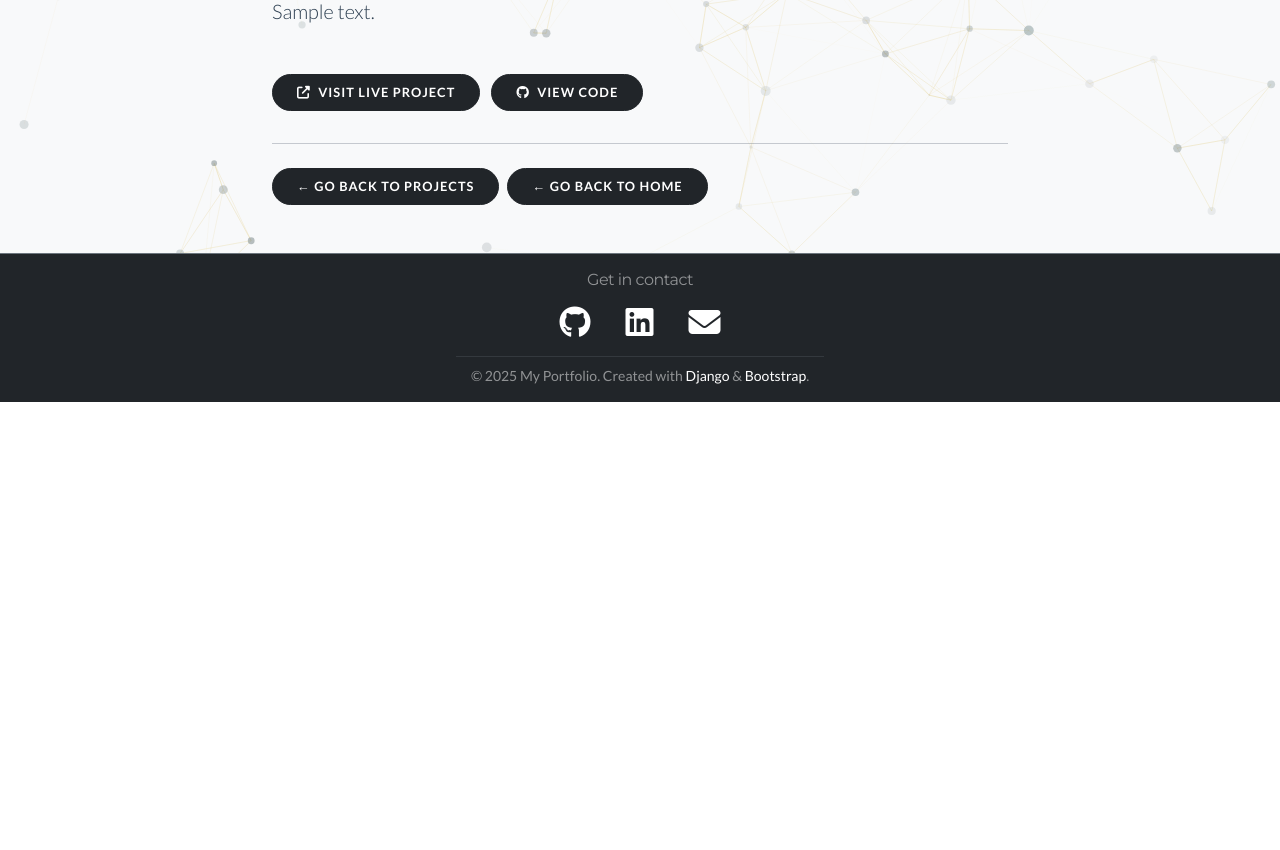
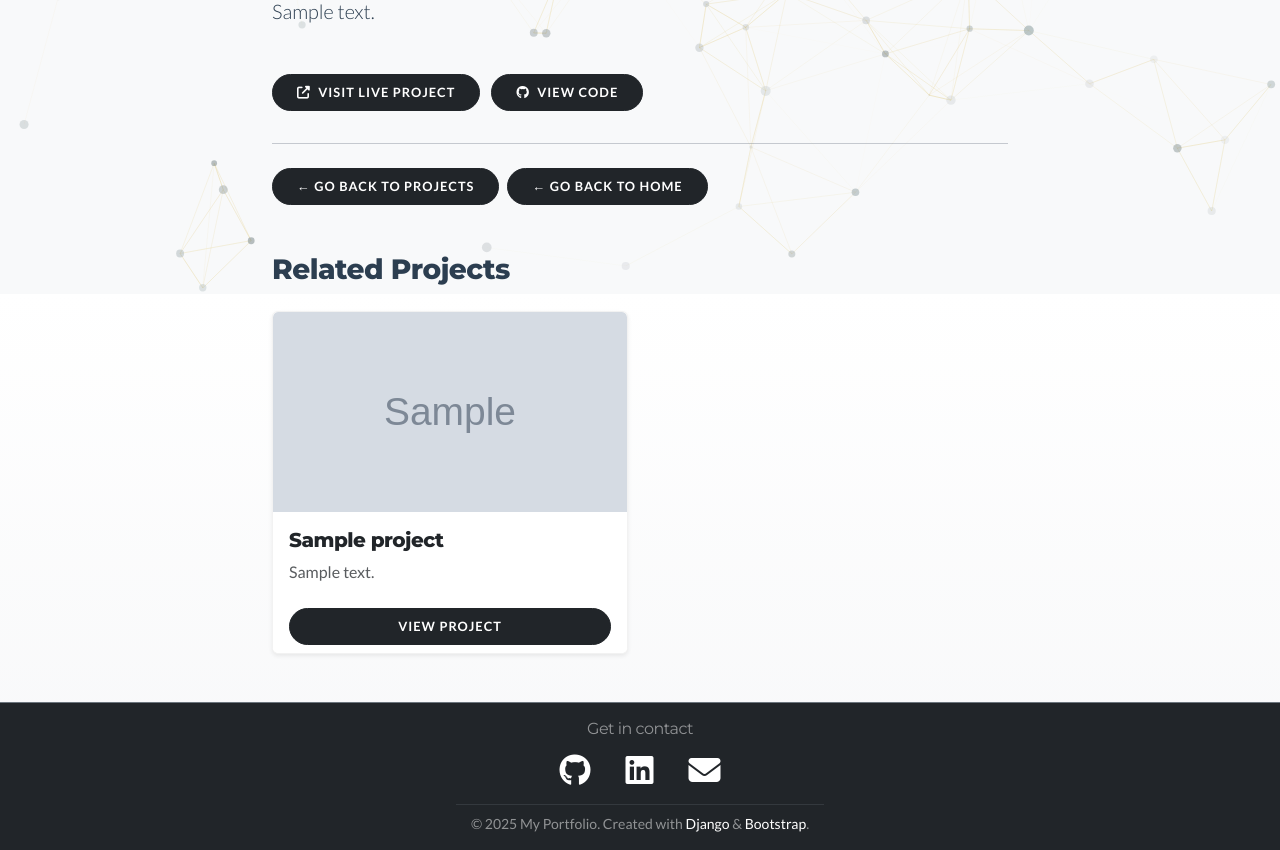
Before and after one commit to marcos-caballeronieto/my-web-portfolio, a Django app: page /project/1/ in a window 1280 px wide. Shown: the part 506-1356 px from the top of the page. Before the commit the page ends 908 px from the top, so only its background shows below. Run offline with Django 5.2, Linux system fonts and the light colour scheme; tables that the repository leaves empty hold one stand-in row (values such as "Sample post"); grey boxes marked "Sample" are stand-in pictures; some libraries are stand-ins or nearby versions.

Commit message:
feat: add related projects functionality

```diff
--- a/config/settings.py
+++ b/config/settings.py
@@ -21,12 +21,12 @@ BASE_DIR = Path(__file__).resolve().parent.parent
 # See https://docs.djangoproject.com/en/5.2/howto/deployment/checklist/
 
 # SECURITY WARNING: keep the secret key used in production secret!
-SECRET_KEY = os.getenv('SECRET_KEY')
+SECRET_KEY = os.getenv('SECRET_KEY', 'django-insecure-dev-key-replace-in-production-12345')
 
 # SECURITY WARNING: don't run with debug turned on in production!
-DEBUG = False
+DEBUG = True
 
-ALLOWED_HOSTS = ['marcoscaballero.pythonanywhere.com']
+ALLOWED_HOSTS = ['marcoscaballero.pythonanywhere.com','localhost', '127.0.0.1']
 
 
 # Application definition
--- a/portfolio/admin.py
+++ b/portfolio/admin.py
@@ -7,11 +7,11 @@ class ProjectAdmin(admin.ModelAdmin):
 
     - Displays 'title' and 'is_featured' fields in the list view.
     - Allows inline editing of the 'is_featured' field.
-    - Uses horizontal filter widget for the 'categories' many-to-many field.
+    - Uses horizontal filter widget for the 'categories' and 'related_projects' many-to-many fields.
     """
     list_display = ('title', 'is_featured')
     list_editable = ('is_featured',)
-    filter_horizontal = ('categories',)
+    filter_horizontal = ('categories', 'related_projects')
 
 # Register your models here.
 
--- a/portfolio/models.py
+++ b/portfolio/models.py
@@ -29,6 +29,7 @@ class Project(models.Model):
     github_url = models.URLField(blank=True)
     is_featured = models.BooleanField(default=False)
     categories = models.ManyToManyField(Category, related_name='projects')
+    related_projects = models.ManyToManyField('self', blank=True, symmetrical=True)
     class Relevance(models.IntegerChoices):
         VERY_LOW = 1, 'Very Low'
         LOW = 2, 'Low'
--- a/portfolio/templates/project_detail.html
+++ b/portfolio/templates/project_detail.html
@@ -47,6 +47,34 @@
         </div>
     </div>
 
+    {% if related_projects %}
+        <div class="row justify-content-center mt-5">
+            <div class="col-lg-8">
+                <h3 class="fw-bold mb-4">Related Projects</h3>
+                <div class="row g-4">
+                    {% for related_project in related_projects %}
+                        <div class="col-md-6">
+                            <div class="card h-100 shadow-sm">
+                                {% if related_project.image %}
+                                    <img src="{{ related_project.image.url }}" alt="{{ related_project.title }}" class="card-img-top" style="height: 200px; object-fit: cover;">
+                                {% endif %}
+                                <div class="card-body">
+                                    <h5 class="card-title">{{ related_project.title }}</h5>
+                                    <p class="card-text text-muted">{{ related_project.short_description }}</p>
+                                </div>
+                                <div class="card-footer bg-white border-top-0">
+                                    <a href="{% url 'project_detail' related_project.pk %}" class="btn btn-sm btn-dark w-100">
+                                        View Project
+                                    </a>
+                                </div>
+                            </div>
+                        </div>
+                    {% endfor %}
+                </div>
+            </div>
+        </div>
+    {% endif %}
+
     <script type="module">
         import mermaid from 'https://cdn.jsdelivr.net/npm/mermaid@10/dist/mermaid.esm.min.mjs';
 
--- a/portfolio/views.py
+++ b/portfolio/views.py
@@ -52,7 +52,8 @@ def project_detail(request, pk):
     Renders the detail page for a specific project.
 
     Retrieves the project by primary key or returns 404 if not found.
-    Passes the project to the project_detail.html template.
+    Also retrieves related projects to display them at the bottom.
+    Passes the project and related_projects to the project_detail.html template.
 
     Args:
         request: The HTTP request object.
@@ -62,7 +63,11 @@ def project_detail(request, pk):
         HttpResponse: Rendered project_detail.html template with project data.
     """
     project = get_object_or_404(Project, pk=pk)
-    return render(request, './project_detail.html', {'project': project})
+    related_projects = project.related_projects.all()
+    return render(request, './project_detail.html', {
+        'project': project,
+        'related_projects': related_projects
+    })
 
 def project_list(request):
     """
```
Also changed, not shown: portfolio/migrations/0011_project_related_projects_and_more.py (added).
